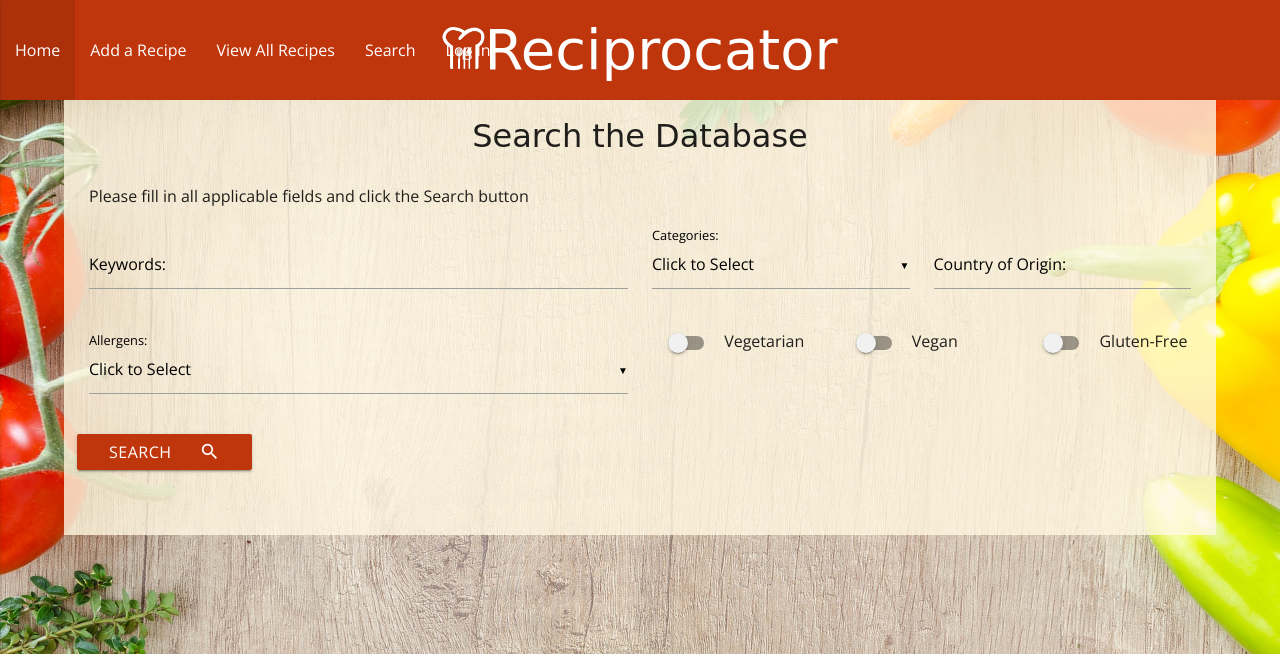
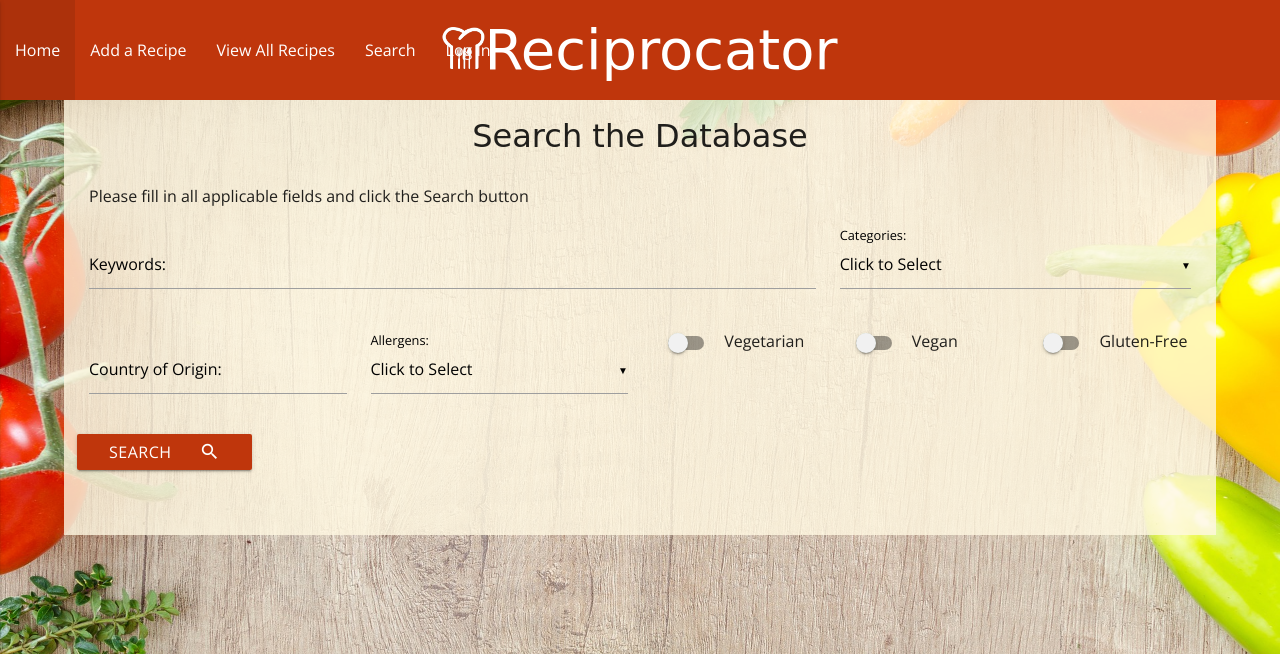
Before and after one commit to joanms/recipe-database, a Flask app: page /search in a window 1280 px wide. Shown: the top 654 px of the page. Run offline with Flask 2, Linux system fonts and the light colour scheme; data that the repository does not hold is empty; some libraries are stand-ins or nearby versions; some web fonts are replaced.

Commit message:
Adjust form layout in search.html

```diff
--- a/templates/search.html
+++ b/templates/search.html
@@ -8,12 +8,12 @@
     <!--Recipe keywords, category and origin-->
     <div class="row">
 
-        <div class="input-field col s12 m6">
+        <div class="input-field col s12 m8">
             <input id="keywords" name="keywords" type="text" class="validate">
             <label for="keywords">Keywords:</label>
         </div>
 
-        <div class="input-field col s12 m6 l3">
+        <div class="input-field col s12 m4">
             <select multiple id="category_name" name="category_name">
                 <option value="" disabled selected>Click to Select</option>
                 {% for cat in categories %}
@@ -23,19 +23,20 @@
             <label>Categories:</label>
         </div>
 
+
+    </div> <!--End of keywords, category and origin row-->
+
+    <!--Dietary restrictions-->
+    <div class="row">
+
         <!--The recipe's country of origin-->
         <div class="input-field col s12 m6 l3">
             <input id="origin" name="origin" type="text" class="validate">
             <label for="origin">Country of Origin:</label>
         </div>
 
-    </div> <!--End of keywords, category and origin row-->
-
-    <!--Dietary restrictions-->
-    <div class="row">
-
         <!--Allergens-->
-        <div class="input-field col s12 m6">
+        <div class="input-field col s12 m6 l3">
             <select multiple id="allergens" name="allergens">
                 <option value="" disabled selected>Click to Select</option>
                 {% for allergen in allergens %}
@@ -46,7 +47,7 @@
         </div>
 
         <!--Vegetarian selector-->
-        <div class="col s4 m2">
+        <div class="col s12 m3 l2">
             <div class="switch">
                 <label>
                     <input id="vegetarian" name="vegetarian" type="checkbox"
@@ -58,7 +59,7 @@
         </div> <!--End of vegetarian selector-->
 
         <!--Vegan selector-->
-        <div class="col s4 l2">
+        <div class="col s12 m3 l2">
             <div class="switch">
                 <label>
                     <input id="vegan" name="vegan" type="checkbox"
@@ -70,7 +71,7 @@
         </div> <!--End of vegan selector-->
 
         <!--Gluten-free selector-->
-        <div class="col s4 l2">
+        <div class="col s12 m3 l2">
             <div class="switch">
                 <label>
                     <input id="gluten_free" name="gluten_free" type="checkbox">
```
